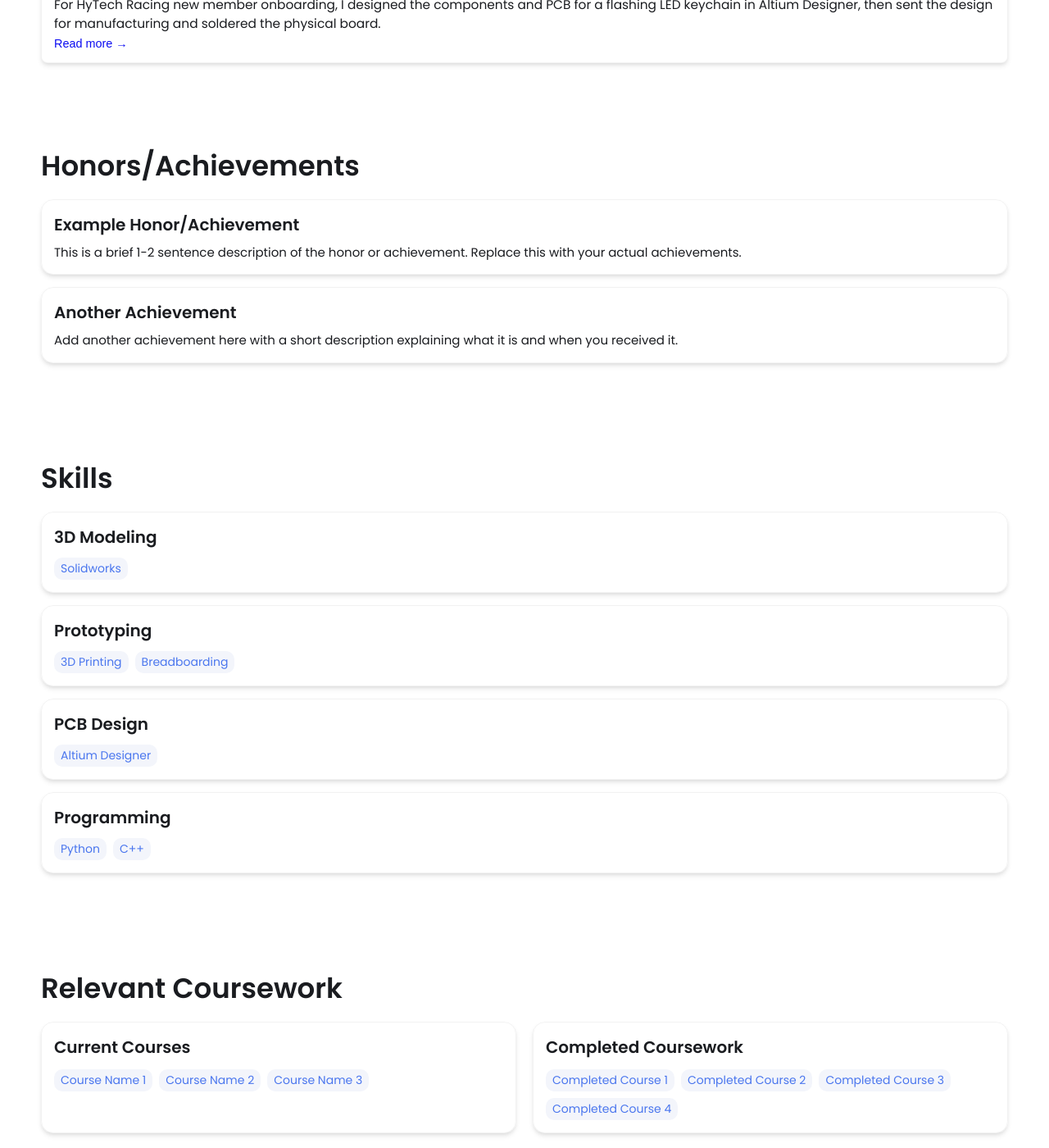
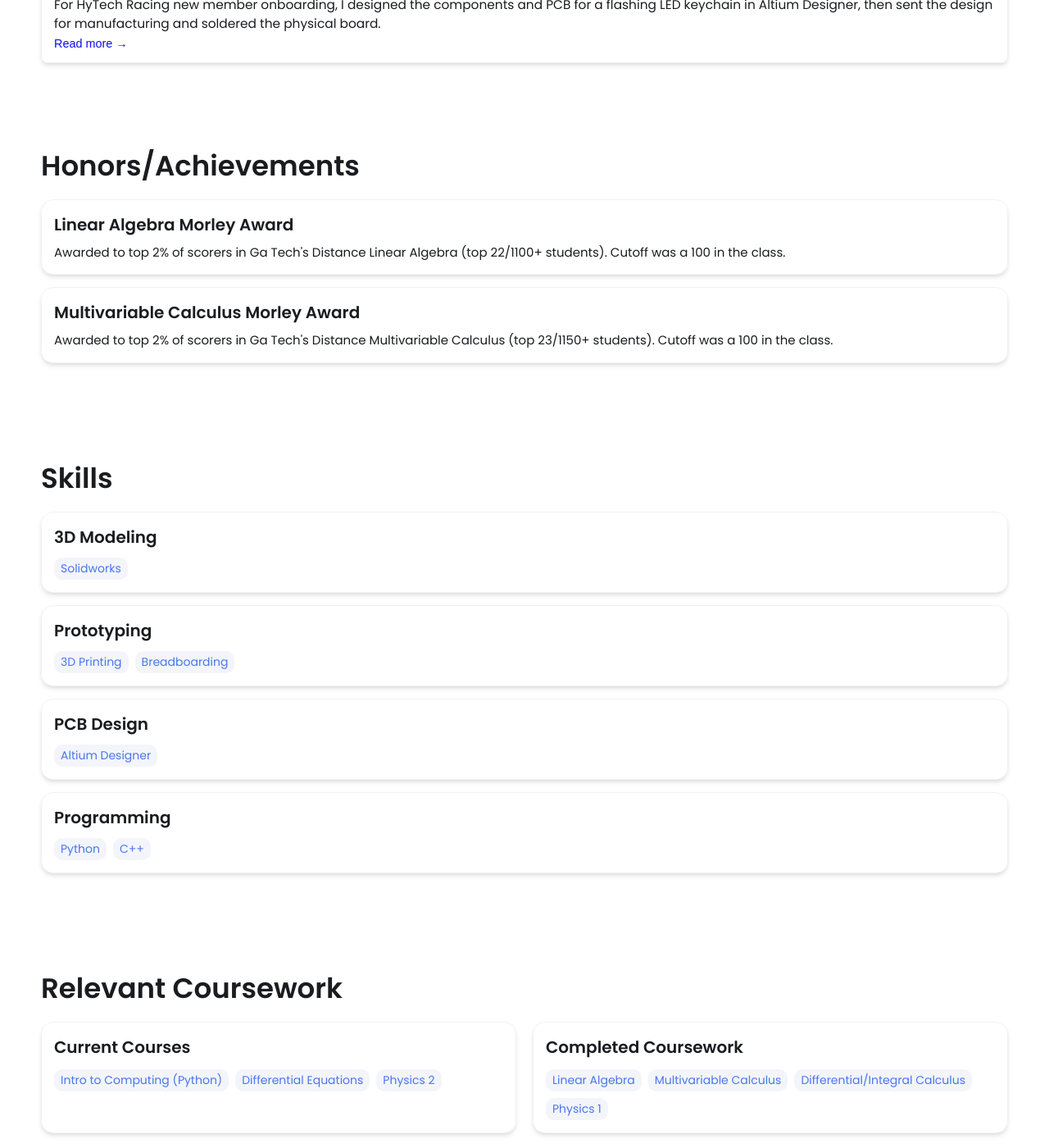
Before and after one commit to wschotte/wschotte.github.io, a Jekyll site: the page built from index.html, in a window 1280 px wide and 1400 px high, scrolled down 2429 px. Shown: the whole window at 82% size. Built offline with Jekyll 4.4.1, drawn with Linux system fonts in a browser that asks for light colours.

Commit message:
Update honors and coursework in _config.yml
Added honors and coursework details to the configuration file.

```diff
--- a/_config.yml
+++ b/_config.yml
@@ -63,23 +63,23 @@ skills:
 
 # Honors/Achievements Section - Add your honors and achievements with titles and descriptions
 honors:
-  - title: Example Honor/Achievement
-    description: This is a brief 1-2 sentence description of the honor or achievement. Replace this with your actual achievements.
-  - title: Another Achievement
-    description: Add another achievement here with a short description explaining what it is and when you received it.
+  - title: Linear Algebra Morley Award
+    description: Awarded to top 2% of scorers in Ga Tech's Distance Linear Algebra (top 22/1100+ students). Cutoff was a 100 in the class.
+  - title: Multivariable Calculus Morley Award
+    description: Awarded to top 2% of scorers in Ga Tech's Distance Multivariable Calculus (top 23/1150+ students). Cutoff was a 100 in the class.
 
 
 # Coursework Section - Add your current and completed courses
 coursework:
   current:
-    - Course Name 1
-    - Course Name 2
-    - Course Name 3
+    - Intro to Computing (Python)
+    - Differential Equations
+    - Physics 2
   completed:
-    - Completed Course 1
-    - Completed Course 2
-    - Completed Course 3
-    - Completed Course 4
+    - Linear Algebra
+    - Multivariable Calculus
+    - Differential/Integral Calculus
+    - Physics 1
 
 
 
```
